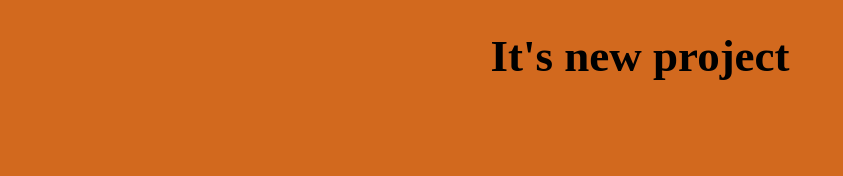
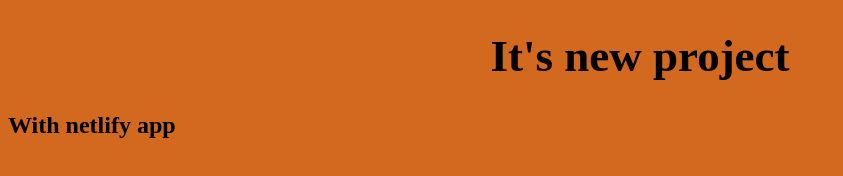
Before and after one commit to ibrohim777775/yangi-project, a plain HTML site: page index.html in a window 1280 px wide. Shown: the whole page, without its empty margins (0-843 px from the left). Drawn offline with Linux system fonts and the light colour scheme.

Commit message:
hosted to netlify app

```diff
--- a/index.html
+++ b/index.html
@@ -1,5 +1,6 @@
 <!DOCTYPE html>
 <html lang="en">
+
 <head>
   <meta charset="UTF-8">
   <meta http-equiv="X-UA-Compatible" content="IE=edge">
@@ -7,7 +8,10 @@
   <title>New project</title>
   <link rel="stylesheet" href="style.css">
 </head>
+
 <body>
   <h1>It's new project</h1>
+  <h2>With netlify app</h2>
 </body>
+
 </html>
```
Also changed, not shown: 1 other file.
